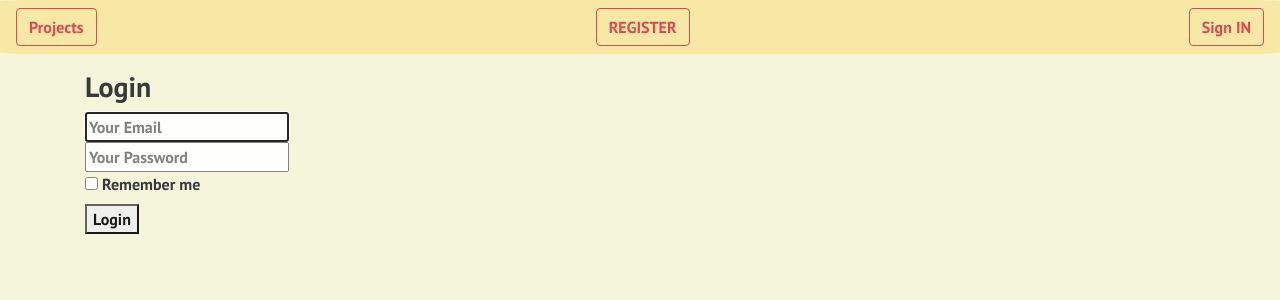
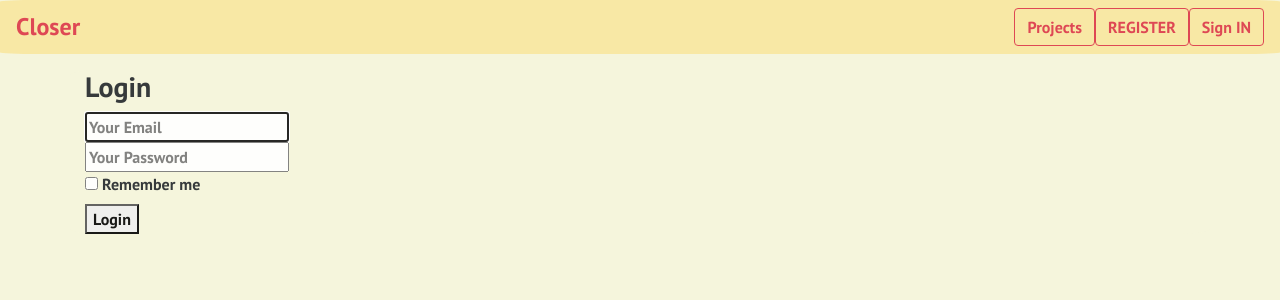
Before and after one commit to olgabor/closer, a Flask app: page /login in a window 1280 px wide. Shown: the top 300 px of the page. Run offline with Flask 2, Linux system fonts and the light colour scheme; some libraries are stand-ins or nearby versions.

Commit message:
adds link to homepage to display whren user is not logged in

```diff
--- a/templates/includes/_navbar.html
+++ b/templates/includes/_navbar.html
@@ -17,6 +17,7 @@
       <!-- <a class="btn btn-outline-primary" href="{{ url_for('new_project') }}"> New Project </a> -->
       {% endif %}
       {% if not current_user.is_authenticated %}
+      <h4 class="my-0 mr-md-auto font-weight-normal" style='color: #dc3545;'>Closer</h4>
       <a class="btn btn-outline-danger" href="{{ url_for('all_projects') }}">Projects</a>
       <a class="btn btn-outline-danger" href="{{ url_for('register') }}">REGISTER</a>
       <a class="btn btn-outline-danger" href="{{ url_for('login') }}">Sign IN </a>
```
